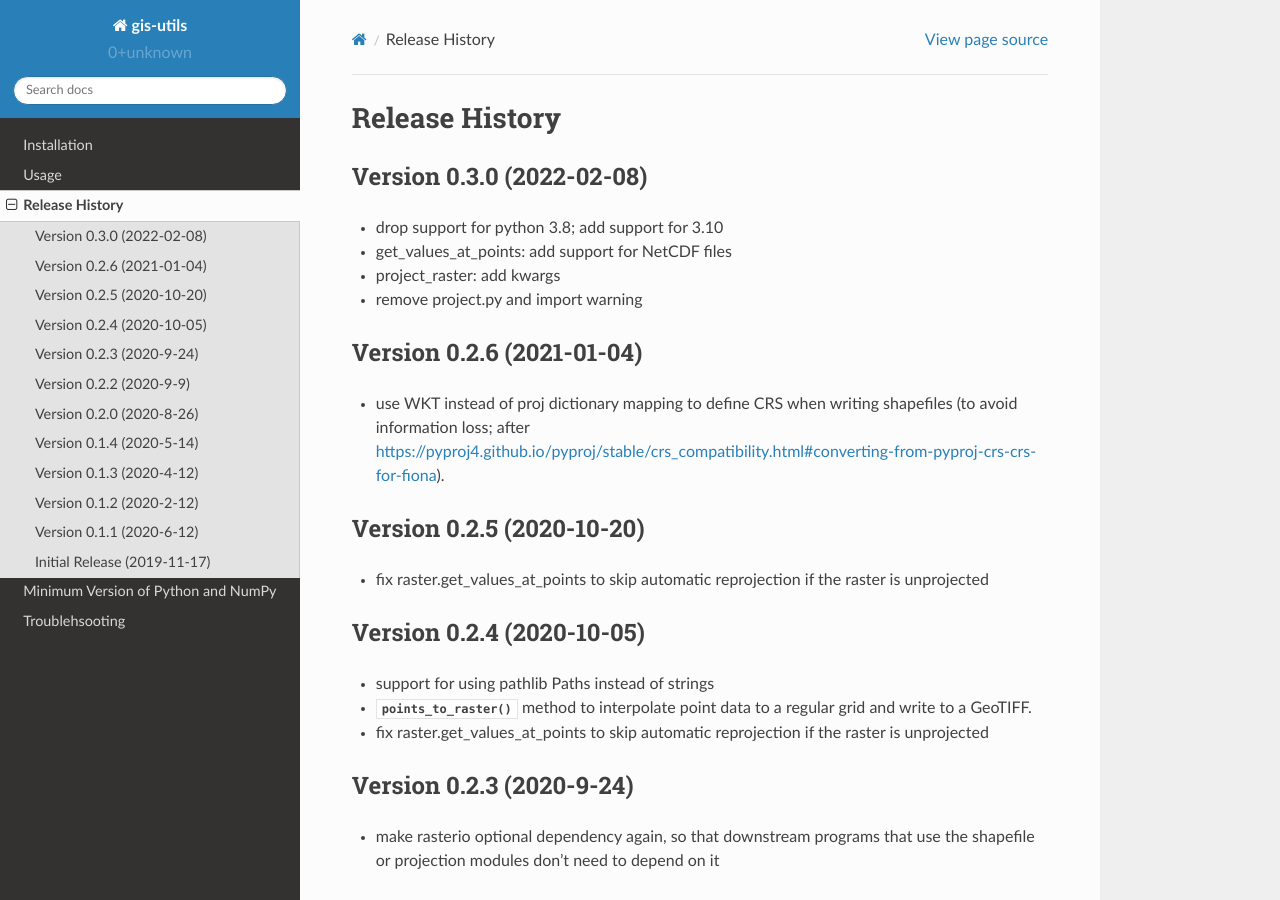
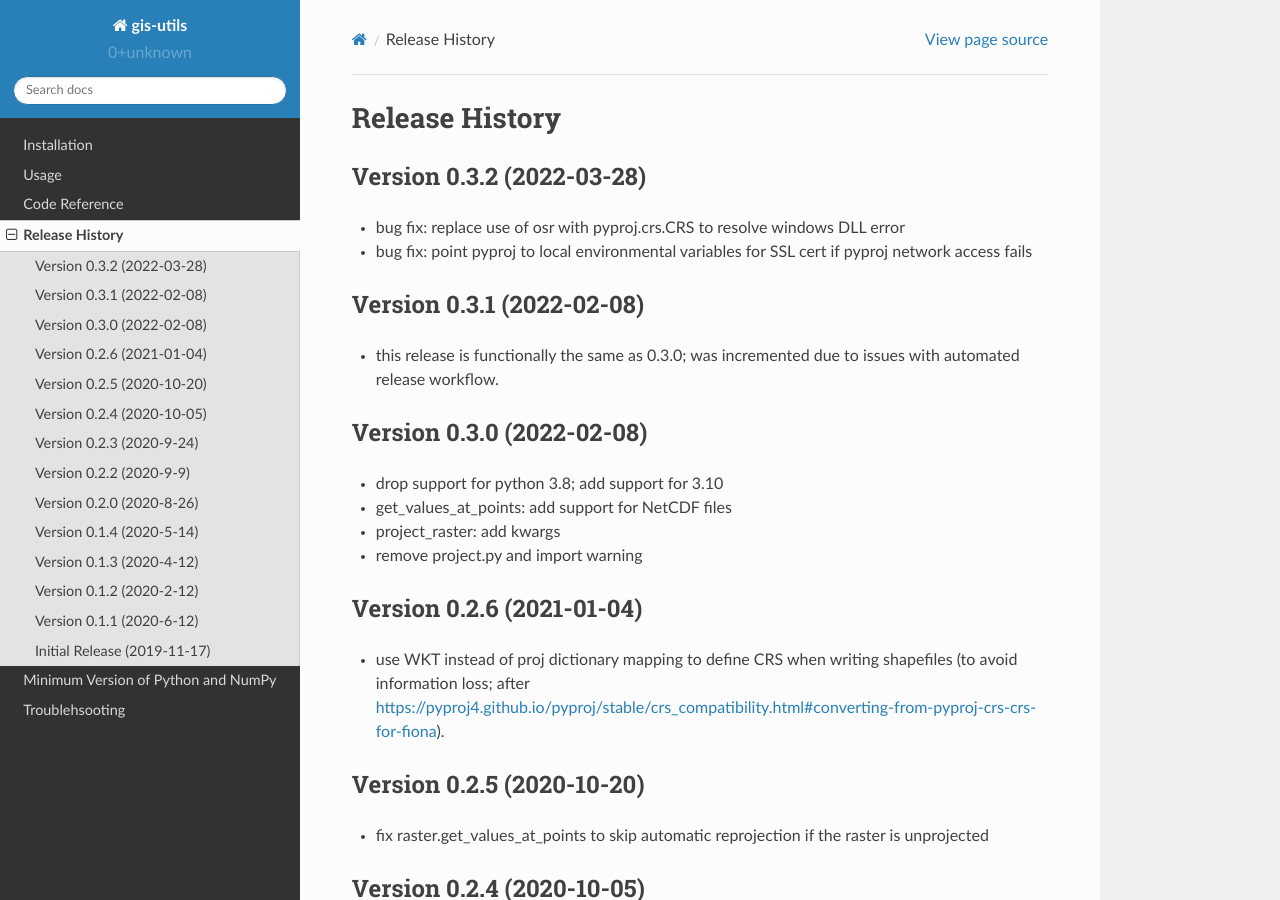
Before and after one commit to aleaf/gis-utils, a Sphinx documentation site: the page built from docs/source/release-history.rst, in a window 1280 px wide and 900 px high. Built offline with Sphinx 7.4.7 and the Read the Docs theme 2.0.0, drawn with Linux system fonts in a browser that asks for light colours.

Commit message:
feat(docs): add code reference; update release history

```diff
--- a/docs/source/index.rst
+++ b/docs/source/index.rst
@@ -11,6 +11,7 @@ gis-utils Documentation
 
    installation
    usage
+   Code Reference <api/index>
    release-history
    min_versions
    troubleshooting
--- a/docs/source/release-history.rst
+++ b/docs/source/release-history.rst
@@ -1,6 +1,15 @@
 ===============
 Release History
 ===============
+
+Version 0.3.2 (2022-03-28)
+--------------------------
+* bug fix: replace use of osr with pyproj.crs.CRS to resolve windows DLL error
+* bug fix: point pyproj to local environmental variables for SSL cert if pyproj network access fails
+
+Version 0.3.1 (2022-02-08)
+--------------------------
+* this release is functionally the same as 0.3.0; was incremented due to issues with automated release workflow.
 
 Version 0.3.0 (2022-02-08)
 --------------------------
```
Also changed, not shown: docs/source/api/gisutils.projection.rst (added, +7 -0 lines), docs/source/api/gisutils.raster.rst (added, +7 -0 lines), docs/source/api/gisutils.shapefile.rst (added, +7 -0 lines), docs/source/api/gisutils.utils.rst (added, +7 -0 lines), docs/source/api/index.rst (added, +13 -0 lines).
